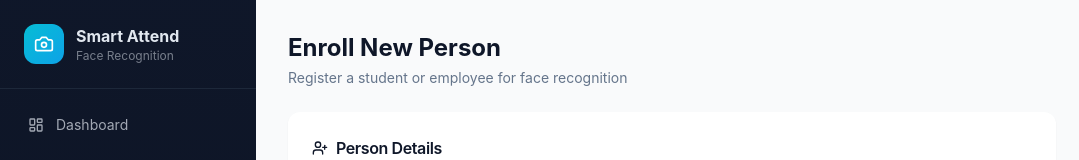
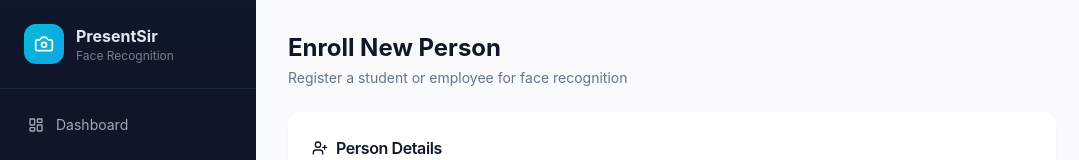
Before and after one commit to Jashan-randhawa/AI-Attendance-System, a React (Vite) app in the folder frontend/: page /enroll in a window 1280 px wide. Shown: the top 160 px of the page, without its empty margins (0-1079 px from the left). Built offline with nearby package versions, Linux system fonts and the light colour scheme; no server answers; the HTML template or start-up script is replaced by a standard one.

Commit message:
Update AppSidebar.tsx

```diff
--- a/frontend/src/components/AppSidebar.tsx
+++ b/frontend/src/components/AppSidebar.tsx
@@ -20,7 +20,7 @@ const AppSidebar = () => {
             <Camera className="w-5 h-5 text-primary-foreground" />
           </div>
           <div>
-            <h1 className="text-base font-bold text-sidebar-foreground">Smart Attend</h1>
+            <h1 className="text-base font-bold text-sidebar-foreground">PresentSir</h1>
             <p className="text-xs text-sidebar-foreground/50">Face Recognition</p>
           </div>
         </div>
```
